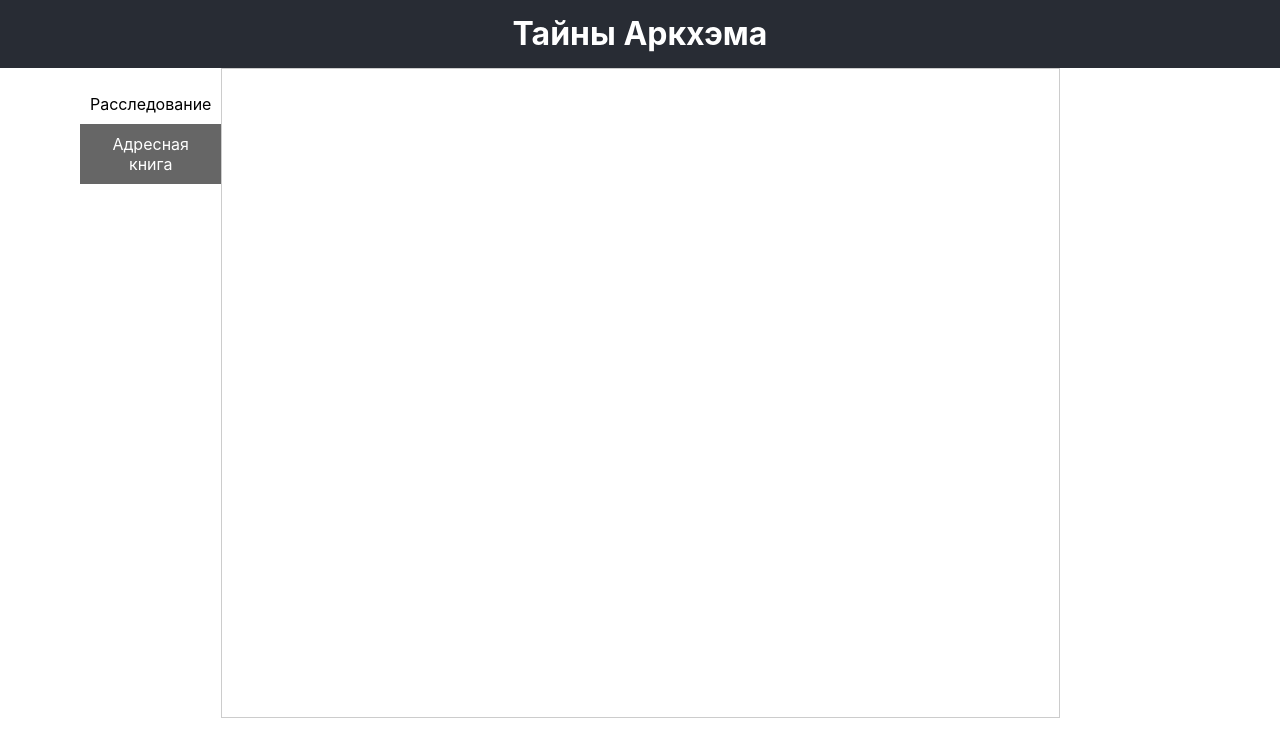
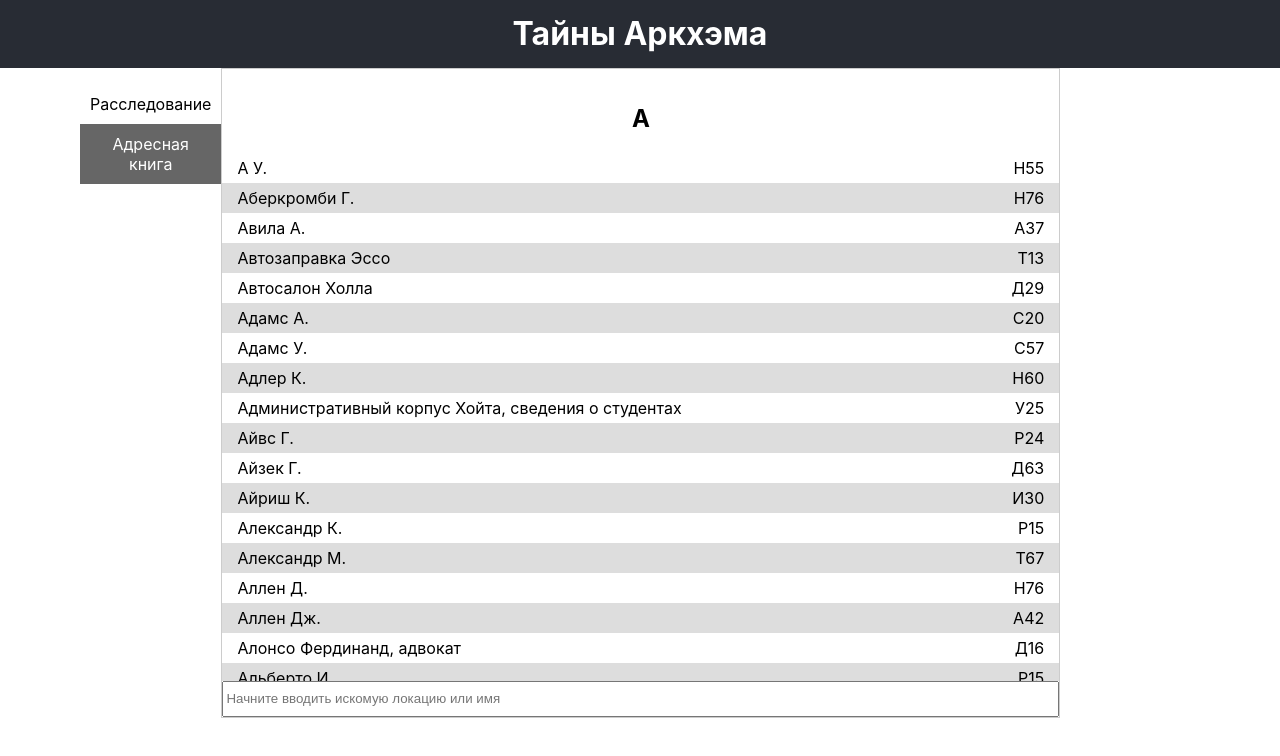
Before and after one commit to oleg-tgn/arkham_quest, a React (Create React App) app: page /AddressBook in a window 1280 px wide. Shown: the top 756 px of the page. Built offline with nearby package versions, Linux system fonts and the light colour scheme; the HTML template or start-up script is replaced by a standard one.

Commit message:
Add Address book + search

```diff
--- a/src/App.css
+++ b/src/App.css
@@ -133,6 +133,7 @@ area {
 .input {
   display: flex;
   width: 100%;
+  height: 36px;
 }
 
 .button {
@@ -179,3 +180,18 @@ h3 {
 .menu a:hover {
   background: #444;
 }
+
+.addressRecord {
+  display: flex;
+  flex-direction: row;
+  justify-content: space-between;
+  padding: 5px 15px;
+}
+
+.addressRecord:nth-child(odd) {
+  background: #ddd;
+}
+
+.addressRecord:hover {
+  background: #ccc;
+}
--- a/src/App.js
+++ b/src/App.js
@@ -1,11 +1,15 @@
-import './App.css';
-import GameDialog from './components/GameDialog';
-import GameLog from "./resourse/GameLog";
-import QuestLocations from "./resourse/QuestLocations";
+import { BrowserRouter as Router, Route, Routes } from 'react-router-dom';
+
+import GameLog from "./data/GameLog";
 import ImageMap from "./components/ImageMap";
-import { BrowserRouter as Router, Route, Routes } from 'react-router-dom';
+
 import Header from "./components/Header";
 import Menu from "./components/Menu";
+
+import GameDialog from './components/GameDialog';
+import AddressBook from "./components/AddressBook";
+
+import './App.css';
 
 function App() {
   return (
@@ -20,6 +24,7 @@ function App() {
           <div className='content'>
             <Routes>
               <Route path="/" element={<GameDialog GameLog={GameLog}/>} />
+              <Route path="/AddressBook" element={<AddressBook />} />
             </Routes>
           </div>
           <div className='score'></div>
--- /dev/null
+++ b/src/components/AddressBook.js
@@ -0,0 +1,54 @@
+import React, { useRef, useState, useEffect } from 'react';
+import AddressBookData from '../data/AddressBookData';
+
+function AddressBook(props) {
+    const inputRef = useRef(null);
+    const logTextRef = useRef(null);
+    const [filterText, setFilterText] = useState('');
+
+    // State to store the filtered data
+    const [filteredData, setFilteredData] = useState(AddressBookData);
+
+    // Function to handle the input change and filter the addresses
+    const filterAddresses = (event) => {
+        const searchText = event.target.value;
+        setFilterText(searchText);
+        const filtered = AddressBookData.filter(item =>
+            item.name.toLowerCase().includes(searchText.toLowerCase())
+        );
+        setFilteredData(filtered);
+    };
+
+    // useEffect to handle changes in AddressBookData or filterText
+    useEffect(() => {
+        filterAddresses({ target: { value: filterText } }); // Reapply filtering on data update
+    }, [AddressBookData]); // Dependency on AddressBookData to re-filter if it changes
+
+    return (
+        <div>
+            <div className="log-text" ref={logTextRef}>
+                {filteredData.map((addressRecord, index, array) => {
+                    const previous = index > 0 ? array[index - 1].name[0] : null;
+                    const current = addressRecord.name[0];
+                    return (
+                        <React.Fragment key={index}>
+                            {current !== previous && (
+                                <h2>{current}</h2> // Insert <h2> when the first letter changes
+                            )}
+                            <div className='addressRecord'>
+                                <span className='addressRecord__name'>{addressRecord.name}</span>
+                                <span className='addressRecord__code'>{addressRecord.code}</span>
+                            </div>
+                        </React.Fragment>
+                    );
+                })}
+            </div>
+            <div className="form">
+                <input type="text" className="input" placeholder="Начните вводить искомую локацию или имя"
+                    ref={inputRef} onChange={filterAddresses}/>
+            </div>
+        </div>
+    );
+}
+
+export default AddressBook;
--- a/src/components/ImageMap.js
+++ b/src/components/ImageMap.js
@@ -1,5 +1,5 @@
 import React, { useState, useEffect, useRef } from 'react';
-import mapAreas from '../resourse/mapAreas'
+import mapAreas from '../data/mapAreas'
 import arkhemMap from '../img/arkhemMap.jpg'
 
 const ImageMap = () => {
--- /dev/null
+++ b/src/data/AddressBookData.js
@@ -0,0 +1,58 @@
+const AddressBookData= [
+    { name: "А У.", code: "Н55" },
+    { name: "Аберкромби Г.", code: "Н76" },
+    { name: "Авила А.", code: "А37" },
+    { name: "Автозаправка Эссо", code: "Т13" },
+    { name: "Автосалон Холла", code: "Д29" },
+    { name: "Адамс А.", code: "С20" },
+    { name: "Адамс У.", code: "С57" },
+    { name: "Адлер К.", code: "Н60" },
+    { name: "Административный корпус Хойта, сведения о студентах", code: "У25" },
+    { name: "Айвс Г.", code: "Р24" },
+    { name: "Айзек Г.", code: "Д63" },
+    { name: "Айриш К.", code: "И30" },
+    { name: "Александр К.", code: "Р15" },
+    { name: "Александр М.", code: "Т67" },
+    { name: "Аллен Д.", code: "Н76" },
+    { name: "Аллен Дж.", code: "А42" },
+    { name: "Алонсо Фердинанд, адвокат", code: "Д16" },
+    { name: "Альберто И.", code: "Р15" },
+    { name: "Андерсон Д.", code: "А59" },
+    { name: "Андерсон П.", code: "ТИ" },
+    { name: "Андерсон Э.", code: "Р24" },
+    { name: "Апартаменты Челси", code: "Т56" },
+    { name: "Апдайк М.", code: "Д6б" },
+    { name: "Аптека Бауэра", code: "145" },
+    { name: "Аптека Уолгрина", code: "Ф1" },
+    { name: "Араухо Х.", code: "Н75" },
+    { name: "Аркхэм эдвертайзер", code: "Н28" },
+    { name: "Аркхэмская камвольная фабрика", code: "И8" },
+    { name: "Аркхэмская лечебница для душевнобольных", code: "Д1" },
+    { name: "Аркхэмская муниципальная школа", code: "УЗ" },
+    { name: "Аркхэмская общественная библиотека", code: "Д8" },
+    { name: "Аркхэмская телефонная компания", code: "Д23" },
+    { name: "Аркхэмская типография", code: "Р7" },
+    { name: "Аркхэмская торговая палата", code: "Н25" },
+    { name: "Аркхэмская электрическая компания", code: "ДЗ0" },
+    { name: "Аркхэмские займы", code: "Н12" },
+    { name: "Аркхэмские кэбы", code: "Д34" },
+    { name: "Аркхэмский автобус", code: "Н27" },
+    { name: "Аркхэмский бюллетень", code: "Н8" },
+    { name: "Аркхэмский завод сельхозтехники", code: "Н26" },
+    { name: "Аркхэмский молокозавод", code: "Т4" },
+    { name: "Аркхэмское историческое общество", code: "С1" },
+    { name: "Аркхэмское общество защиты животных", code: "У27" },
+    { name: "Армитедж Г.", code: "А8" },
+    { name: "Армс П.", code: "А22" },
+    { name: "Армсби А.", code: "Д60" },
+    { name: "Арнольд Б.", code: "А53" },
+    { name: "Арс А.", code: "С21" },
+    { name: "Артур К.", code: "С23" },
+    { name: "Ассоциация молодых христиан", code: "Ф21" },
+    { name: "Ассоциация спортсменов долины Мискатоник", code: "У5" },
+    { name: "Аура А.", code: "ФЗЗ" },
+    { name: "Ахо У.", code: "С39" },
+    { name: "Ахонен М.", code: "АЗ9" }
+];
+
+export default AddressBookData;
```
Also changed, not shown: src/data/GameLog.js (renamed from src/resourse/GameLog.js), src/data/QuestLocations.js (renamed from src/resourse/QuestLocations.js), src/data/mapAreas.js (renamed from src/resourse/mapAreas.js).
